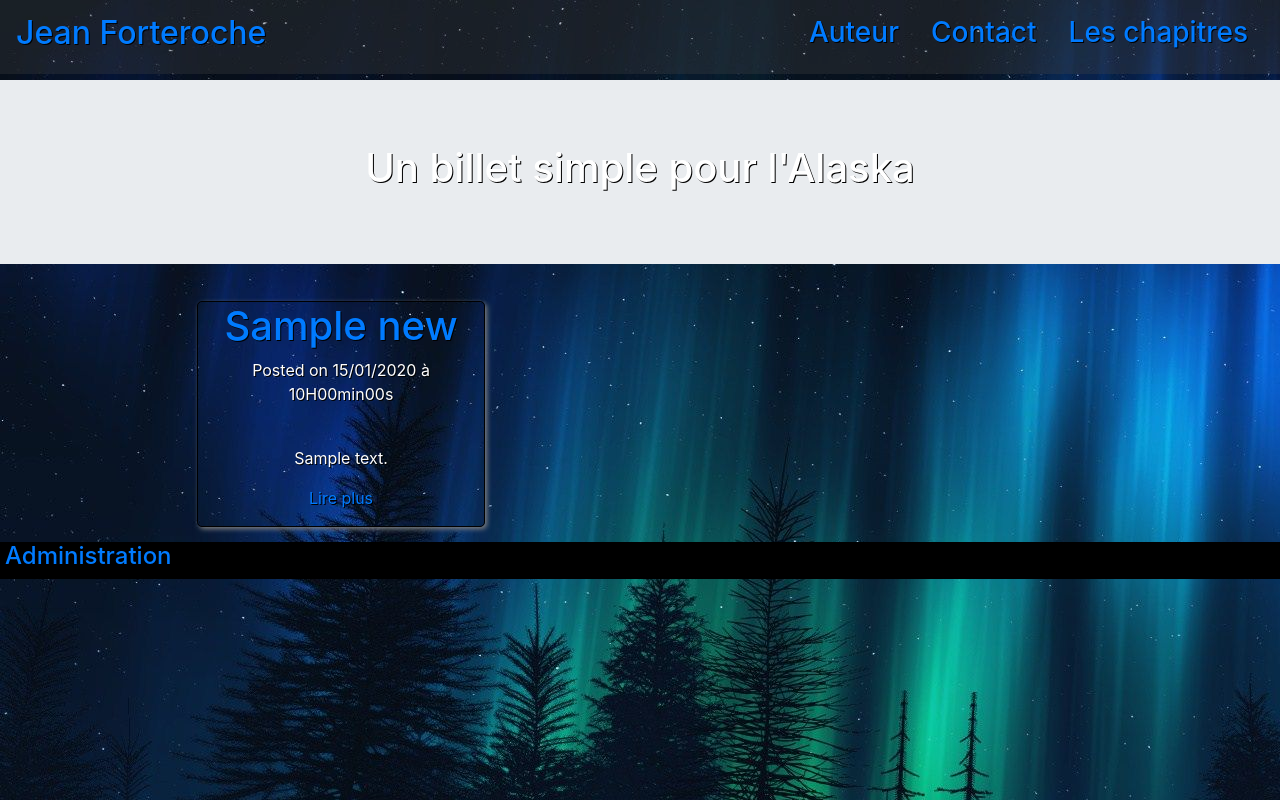
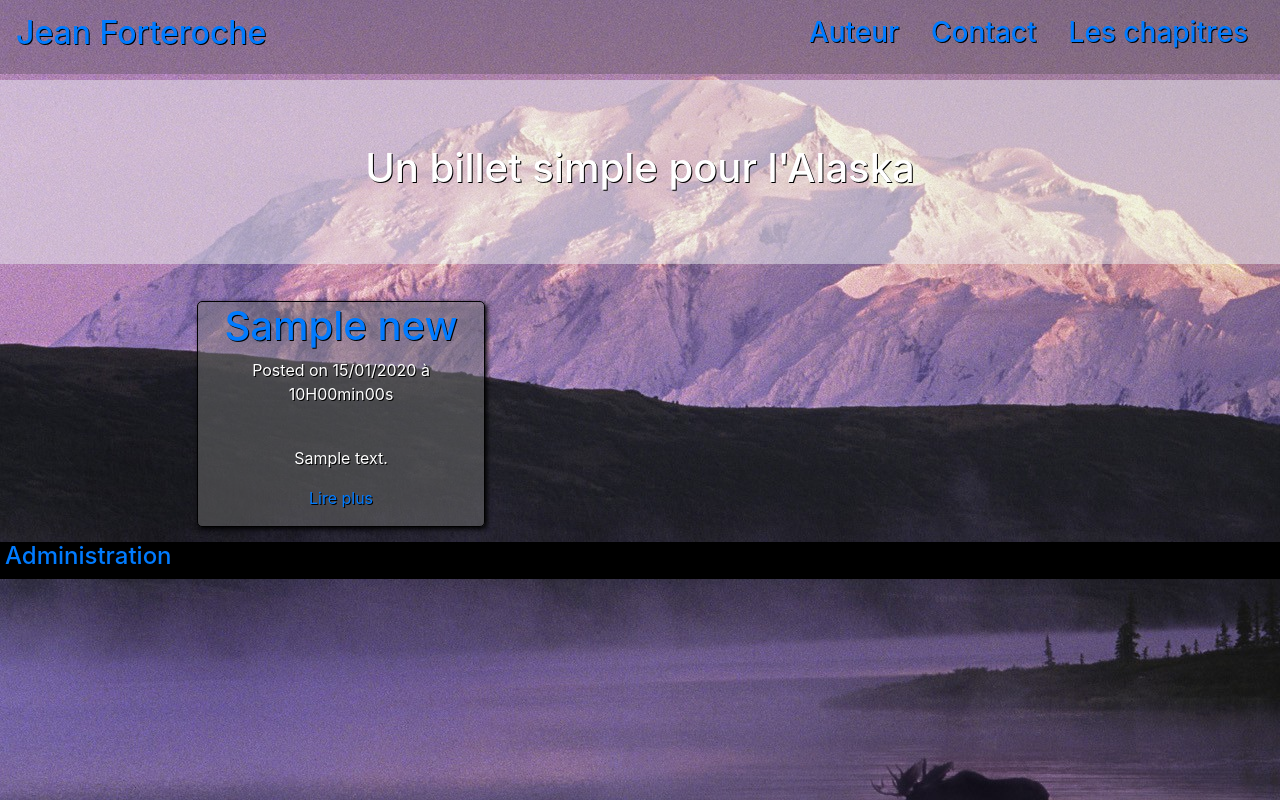
Before and after one commit to Tsun4ze/P4, a PHP site: page / in a window 1280 px wide. Run offline with PHP 8.4, Linux system fonts and the light colour scheme; tables that the repository leaves empty or names only in its code hold one stand-in row (values such as "Sample post"); some libraries are stand-ins or nearby versions.

Commit message:
fixing front issues

```diff
--- a/admin.php
+++ b/admin.php
@@ -12,7 +12,7 @@ require('header.php');
 */
 ?>
 
-<section>
+<section style="height: 896px;">
 	<h3>Panel d'administration :</h3>
 	<br />
 
--- a/css/main.css
+++ b/css/main.css
@@ -1,7 +1,7 @@
 
 body
 {
-background-image: url("background.jpg");
+background-image: url("Alaska.jpg");
 background-repeat: no-repeat;
 background-position: right-top;
 background-attachment: fixed;
@@ -28,7 +28,7 @@ section
 }
 .titreHeader
 {
-
+	background-color: rgba(233, 236, 239, 0.5) !important;
 	margin: auto;
 	width:100%;
 	text-align: center;
@@ -48,6 +48,9 @@ section
 /*FOOTER*/
 .footer
 {
+	position: relative;
+	bottom: 0;
+	width: 100%;
 	margin-top: 10px;
 	background-color: black;
 }
@@ -55,11 +58,12 @@ section
 /* INDEX */
 .sampleNews
 {
+	background-color: rgba(115, 115, 115, 0.5);
 	margin: 5px !important;
 	text-align: center;
 	border: 1px solid black;
 	border-radius: 5px;
-	box-shadow: 2px 2px 5px gray;
+	box-shadow: 2px 2px 5px black;
 }
 
 .newsTiles
@@ -71,16 +75,21 @@ section
 /* TABS*/
 table
 {
+
 	border-collapse: collapse;
 	text-align: center;
 }
 
-
+.tabEnt
+{
+	color: black;
+	text-shadow: 1px 1px 0.5px gray;
+}
 
 th, td
 {
 
-	border: 1px solid black;
+	border: 1px solid black !important;
 }
 
 .panelRedir
--- a/login.php
+++ b/login.php
@@ -55,7 +55,7 @@ require('header.php');
 <section>
 	<div style="text-align:center;">
 		<h2>Login :</h2>
-		<form method="post" action="login.php" style="text-align:left;">
+		<form method="post" action="login.php" style="text-align:left; margin-left: 45%;">
 			<p>
 				<label for="mailLog">Pseudo : </label><br />
 				<input type="text" name="userLog" id="mailLog" /><br />
--- a/panelcommentaires.php
+++ b/panelcommentaires.php
@@ -31,7 +31,7 @@ $dataCom->execute();
 			<tr>
 
 				<th>Auteur</th>
-				<th style="">Commentaire</th>
+				<th>Commentaire</th>
 				<th>Date d'ajout</th>
 				<th colspan="2">Action</th>
 
```
Also changed, not shown: css/Alaska.jpg, img/Alaska.jpg (deleted).
